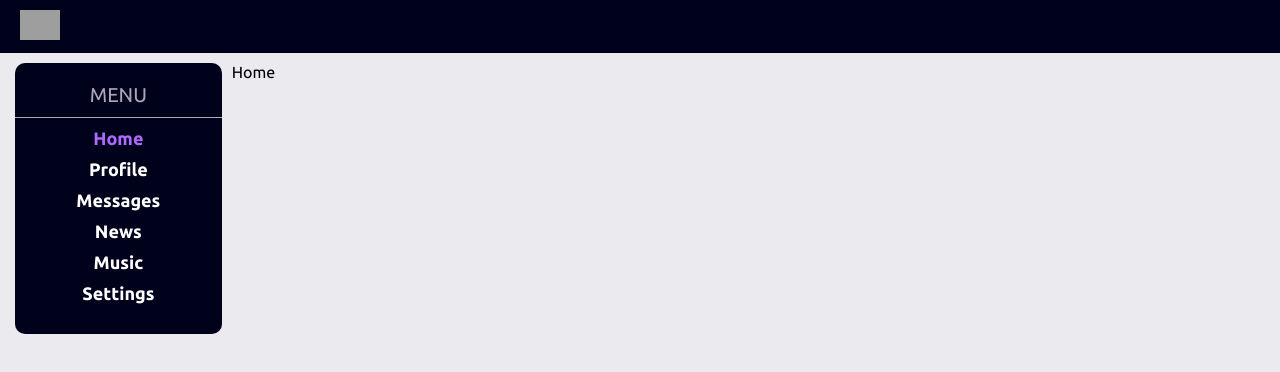
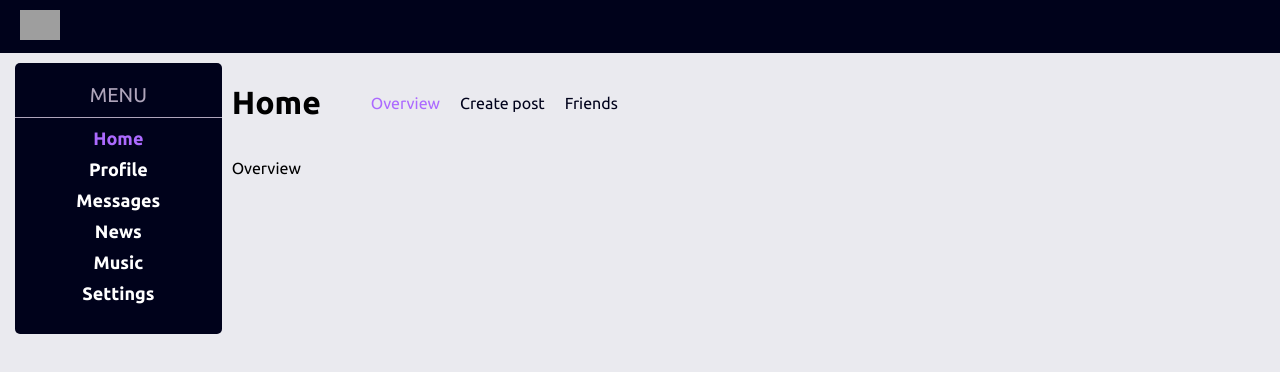
Before and after one commit to BekzodDeveloper/Dragonfly, a React (Create React App) app: page / in a window 1280 px wide. Shown: the top 372 px of the page. Built offline with nearby package versions, Linux system fonts and the light colour scheme; grey boxes are pictures that could not be loaded.

Commit message:
Work with react-router and his child Outlet; cleate dinamic content on homepage

```diff
--- a/src/App.js
+++ b/src/App.js
@@ -4,19 +4,10 @@ import './App.css';
 import {BrowserRouter as Router, Routes, Route} from 'react-router-dom' ;
 import Header from "./components/Header/Header";
 import Nav from "./components/Nav/Nav";
-import Home from "./components/Home/Home";
 import Profile from "./components/Profile/Profile";
 import Dialogs from "./components/Dialogs/Dialogs";
+import {Home, HomeContent} from "./components/Home/Home";
 
-const News = () => {
-    return (<div>News</div>)
-}
-const Music = () => {
-    return (<div>Music</div>)
-}
-const Settings = () => {
-    return (<div>Settings</div>)
-}
 
 const App = (props) => {
 
@@ -28,15 +19,20 @@ const App = (props) => {
                     <Nav/>
                     <div className="app-content">
                         <Routes>
-                            <Route exact path='/' element={<Home/>}/>
-                            <Route exact path='/profile' element={
-                                <Profile state={props.state.profilePage}/>}/>
+                            <Route path='/' element={<Home/>}>
+                                <Route index element={<p>Overview</p>}/>
+                                <Route path='/create-post' element={<p>Create post</p>}/>
+                                <Route path='/friends' element={<p>Friends</p>}/>
+                            </Route>
+
+                            <Route exact path='/profile'
+                                   element={<Profile state={props.state.profilePage}/>}/>
                             <Route path='/dialogs'
-                                   element={
-                                       <Dialogs state={props.state.dialogPage}/>}/>
-                            <Route exact path='/news' element={<News/>}/>
-                            <Route exact path='/music' element={<Music/>}/>
-                            <Route exact path='/settings' element={<Settings/>}/>
+                                   element={<Dialogs state={props.state.dialogPage}/>}/>
+                            <Route exact path='/news' element={<Page title="News"/>}/>
+                            <Route exact path='/music' element={<Page title="Music"/>}/>
+                            <Route exact path='/settings' element={<Page title="Settings"/>}/>
+                            <Route exact path='/one' element={<p>One</p>}/>
                         </Routes>
                     </div>
                 </div>
@@ -46,5 +42,9 @@ const App = (props) => {
     );
 }
 
+const Page = (props) => {
+    return (<h1>{props.title}</h1>)
+}
+
 
 export default App;
--- a/src/components/Dialogs/Dialogs.jsx
+++ b/src/components/Dialogs/Dialogs.jsx
@@ -2,12 +2,14 @@ import React from 'react';
 import styles from './Dialogs.module.css';
 import DialogItem from "./DialogItem/DialogItem";
 import Message from "./Message/Message";
+import { Routes, Route} from "react-router-dom";
 
 
 const Dialogs = (props) => {
 
     let dialogsEl = props.state.dialogs.map(d => <DialogItem id={d.id} name={d.name} userPhoto={d.userPhoto}/>);
     let messagesEl = props.state.messages.map(m => <Message id={m.id} messageText={m.messageText}/>);
+
 
     return (
         <div className={styles.dialogs}>
@@ -16,12 +18,23 @@ const Dialogs = (props) => {
             </div>
 
             <div className={styles.messages}>
-                {messagesEl}
+                {/*<Routes>*/}
+                    {/*<Route path='/page1' element={<Page title="1st page"></Page>}/>*/}
+                    {/*<Route path='/page2' element={<Page title="2nd page"></Page>}/>*/}
+                    {messagesEl}
+                {/*</Routes>*/}
             </div>
 
         </div>
+
     )
 }
+//
+// const Page = ({title}) => {
+//     return (
+//         <h1>{title}</h1>
+//     )
+// }
 
 
 export default Dialogs;
--- a/src/components/Home/Home.jsx
+++ b/src/components/Home/Home.jsx
@@ -1,18 +1,41 @@
 import React from 'react';
 import styles from './Home.module.css';
+import {NavLink} from "react-router-dom";
+import {Outlet} from "react-router";
 
+
+const HomeContent = (props) => {
+    return (<div>{props.title}</div>)
+}
 
 const Home = (props) => {
 
+    return (
+        <div >
+            <div className={styles.head}>
+                <h1>Home</h1>
 
-    return (
-        <div>
+                <ul className={styles.menuList}>
+                    <li className={styles.item}><NavLink className="item-link" exact to="/">Overview</NavLink>
+                    </li>
+                    <li className={styles.item}><NavLink className="item-link" exact to="/create-post">Create
+                        post</NavLink>
+                    </li>
+                    <li className={styles.item}><NavLink className="item-link" exact to="/friends">Friends</NavLink>
+                    </li>
 
-            Home
+                </ul>
 
+            </div>
+            <div>
+                <Outlet/>
+            </div>
         </div>
     )
 }
 
 
-export default Home;
+export {
+    Home,
+    HomeContent
+}
--- a/src/components/Home/Home.module.css
+++ b/src/components/Home/Home.module.css
@@ -0,0 +1,21 @@
+.head{
+    display: flex;
+    /*justify-content: space-between;*/
+}
+.menuList{
+    display: flex;
+    justify-content: space-between;
+    align-items: center;
+    margin: 0;
+}
+.item{
+    list-style: none;
+    margin: 0 10px;
+}
+.item a{
+    display: inline-block;
+
+    text-decoration: none;
+    color: #00021B;
+
+}
--- a/src/components/Nav/Nav.module.css
+++ b/src/components/Nav/Nav.module.css
@@ -2,7 +2,7 @@
     margin: 0;
     background-color: #00021B;
     padding: 20px 0;
-    border-radius: 10px;
+    border-radius: 5px;
     text-align: center;
 }
 .navTitle{
```
